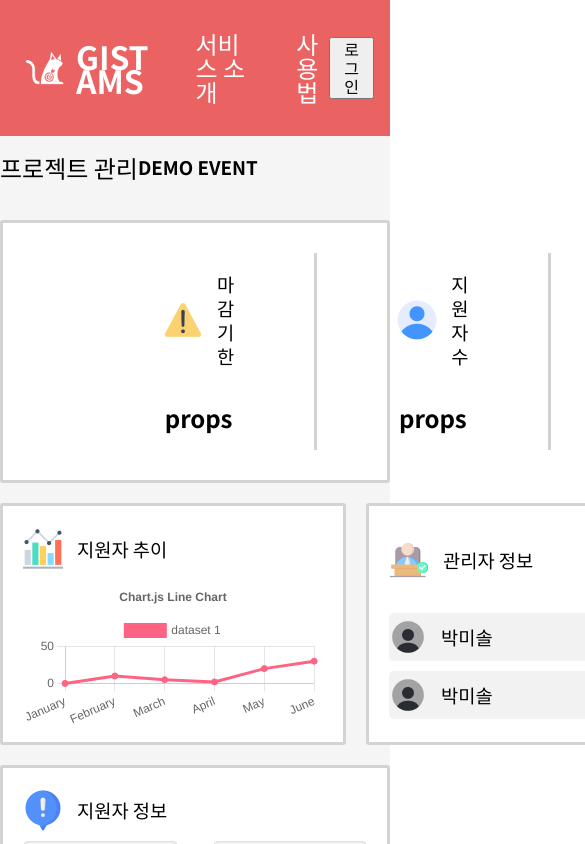
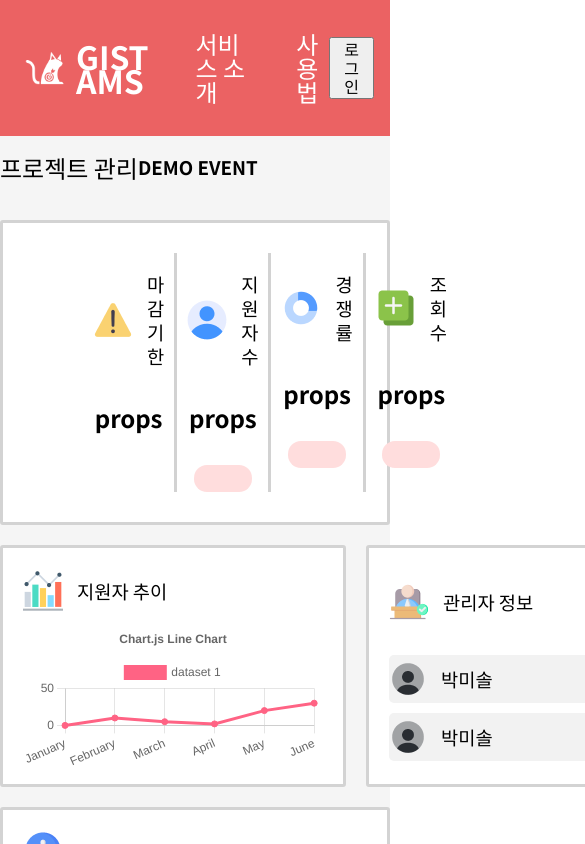
Before and after one commit to gsainfoteam/ziggle-ams-fe, a React (Vite) app: page /1 in a window 390 px wide. Shown: the top 844 px of the page, 585 px wide, since content can reach past the window. Built offline with nearby package versions, Linux system fonts and the light colour scheme.

Commit message:
🎨 responsive design

```diff
--- a/src/pages/Dashboard/components/ManagementBar.tsx
+++ b/src/pages/Dashboard/components/ManagementBar.tsx
@@ -6,13 +6,9 @@ import plus from "../assets/plus.png";
 import profile from "../assets/profile.png";
 import { Logo } from "./Common";
 
-const Management = styled.div`
-  display: flex;
-  justify-content: space-around;
-`;
-
 const StatusContainer = styled.div`
   display: flex;
+  flex: 1;
   flex-direction: column;
   background-color: white;
   border-radius: 3px;
@@ -22,11 +18,26 @@ const StatusContainer = styled.div`
   padding: 30px 80px;
 `;
 
-const Status = styled.section`
+const Flex = styled.div`
   display: flex;
+`;
+
+const Management = styled.section`
+  display: flex;
+  flex: 1;
   flex-direction: column;
   align-items: center;
-  padding: 0 80px;
+  padding: 0px 10px;
+`;
+
+const Status = styled.div`
+  display: flex;
+  justify-content: space-between;
+  align-items: center;
+  gap: 15px;
+  @media screen and (max-width: 850px) {
+    flex-direction: column;
+  }
 `;
 
 const Border = styled.div`
@@ -38,51 +49,58 @@ const Change = styled.section`
   width: 50px;
   height: 27;
   background-color: #ffdddd;
-  border-radius: 20px;
+  border-radius: 13px;
+  width: 58px;
+  height: 27px;
 `;
 
 const ManagementBar = () => {
   return (
     <StatusContainer>
+      <Flex>
         <Management>
-        <Border>
-          <Status>
           <Logo>
             <img src={caution} alt="caution icon" />
             <h3>마감기한</h3>
           </Logo>
+          <Status>
             <h2>props</h2>
           </Status>
-        </Border>
-        <Border>
-          <Status>
+        </Management>
+        <Border />
+        <Management>
           <Logo>
             <img src={profile} alt="profile icon" />
             <h3>지원자 수</h3>
           </Logo>
+          <Status>
             <h2>props</h2>
             <Change />
           </Status>
-        </Border>
-        <Border>
-          <Status>
+        </Management>
+        <Border />
+        <Management>
           <Logo>
             <img src={doughnut} alt="doughnut icon" />
             <h3>경쟁률</h3>
           </Logo>
+          <Status>
             <h2>props</h2>
             <Change />
           </Status>
-        </Border>
-        <Status>
+        </Management>
+        <Border />
+        <Management>
           <Logo>
             <img src={plus} alt="plus icon" />
             <h3>조회수</h3>
           </Logo>
+          <Status>
             <h2>props</h2>
             <Change />
           </Status>
         </Management>
+      </Flex>
     </StatusContainer>
   );
 };
```
Lines whose indentation alone changed are shown as unchanged.
